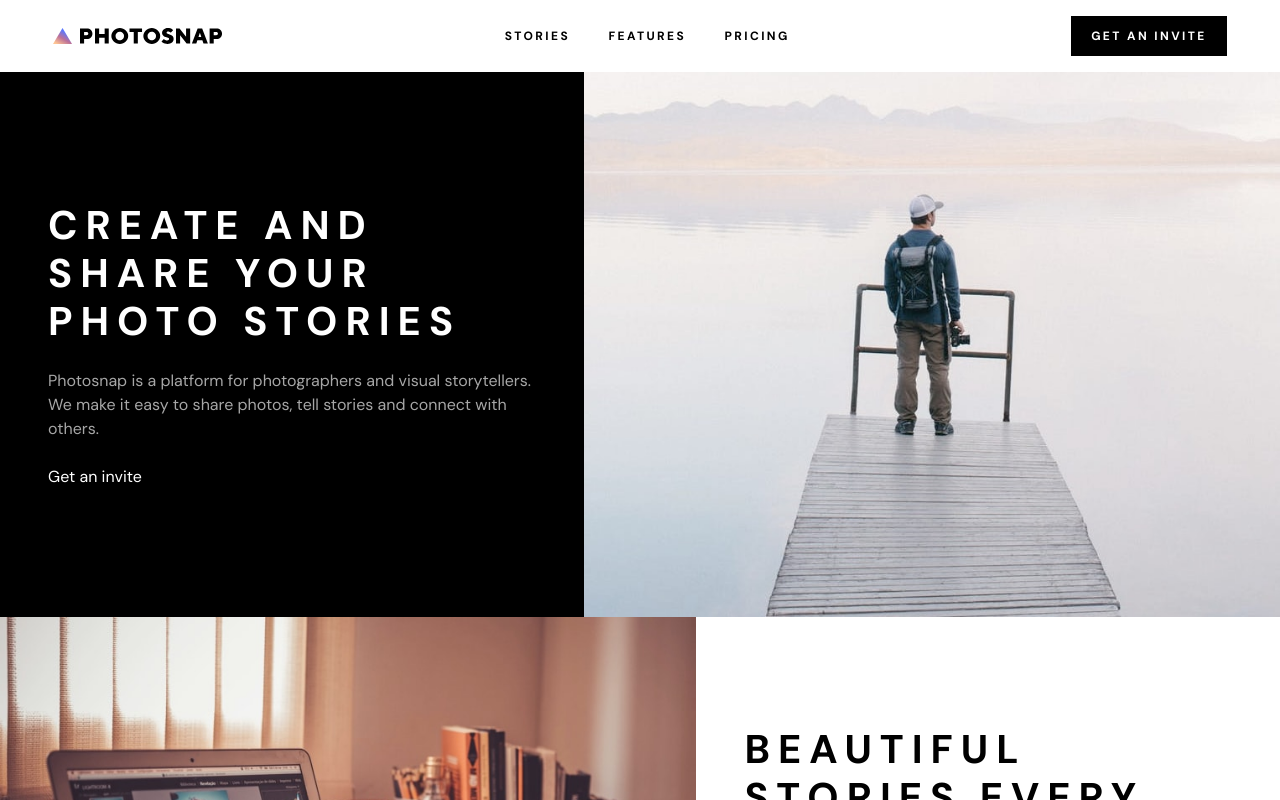
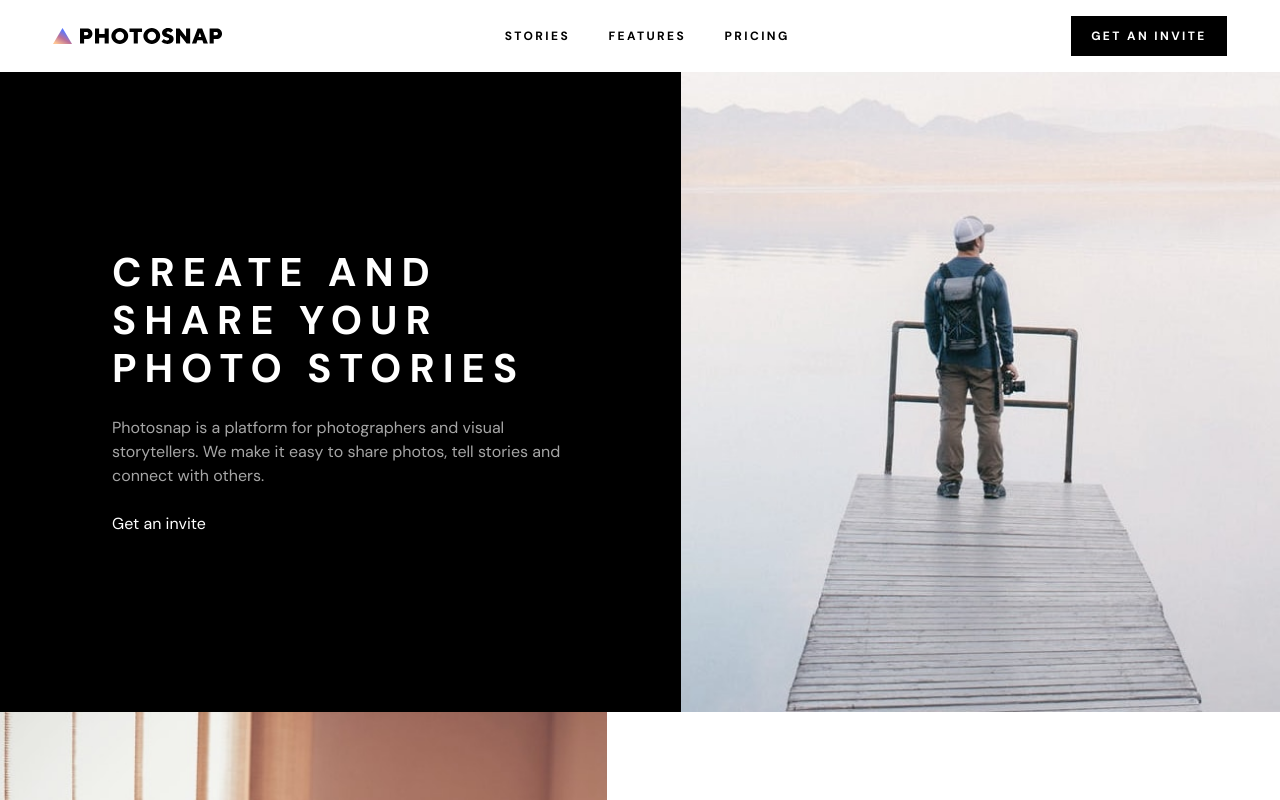
Before and after one commit to Bilek-Petr/photosnap_site, a React (Vite) app: page / in a window 1280 px wide. Shown: the top 800 px of the page. Built offline with nearby package versions, Linux system fonts and the light colour scheme.

Commit message:
fixed height of banner on medium and large screen

```diff
--- a/src/components/banners/Banner.jsx
+++ b/src/components/banners/Banner.jsx
@@ -8,7 +8,7 @@ export default function Banner({ data, index }) {
 
   return (
     <div
-      className={`flex h-full w-full flex-col-reverse md:flex-row ${isSecond && "md:flex-row-reverse"}`}
+      className={`flex w-full flex-col-reverse md:h-[40rem] md:flex-row lg:h-[40rem] ${isSecond && "md:flex-row-reverse"}`}
     >
       <BannerText bannerData={data} isFirstBanner={isFirstBanner} />
       <BannerImage bannerData={data} />
--- a/src/components/banners/BannerText.jsx
+++ b/src/components/banners/BannerText.jsx
@@ -2,7 +2,7 @@ export default function BannerText({ bannerData, isFirstBanner }) {
   // console.log("BannerText data:", bannerData);
   return (
     <div
-      className={`flex items-center justify-center md:w-[38rem] ${!isFirstBanner ? "bg-pureWhite text-pureBlack" : "bg-pureBlack text-pureWhite"}`}
+      className={`flex items-center justify-center md:w-[38rem] lg:w-[45rem] lg:px-16 ${!isFirstBanner ? "bg-pureWhite text-pureBlack" : "bg-pureBlack text-pureWhite"}`}
     >
       <div className="px-7 py-[4.33rem] md:px-12 md:py-24">
         <h2 className="mb-6 text-3xl font-bold uppercase leading-[3rem] tracking-[0.2em] md:text-[2.5rem] md:leading-[3rem] md:tracking-[0.2em]">
```
